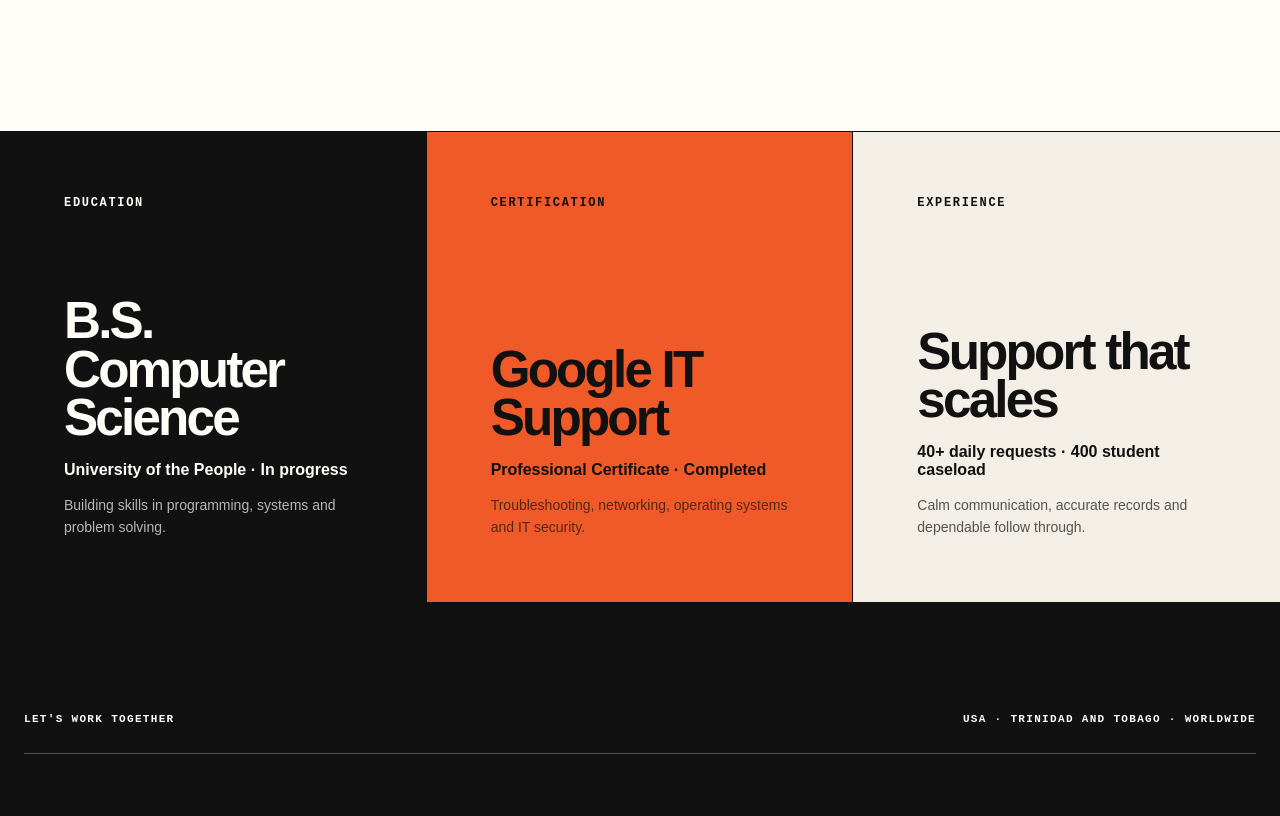
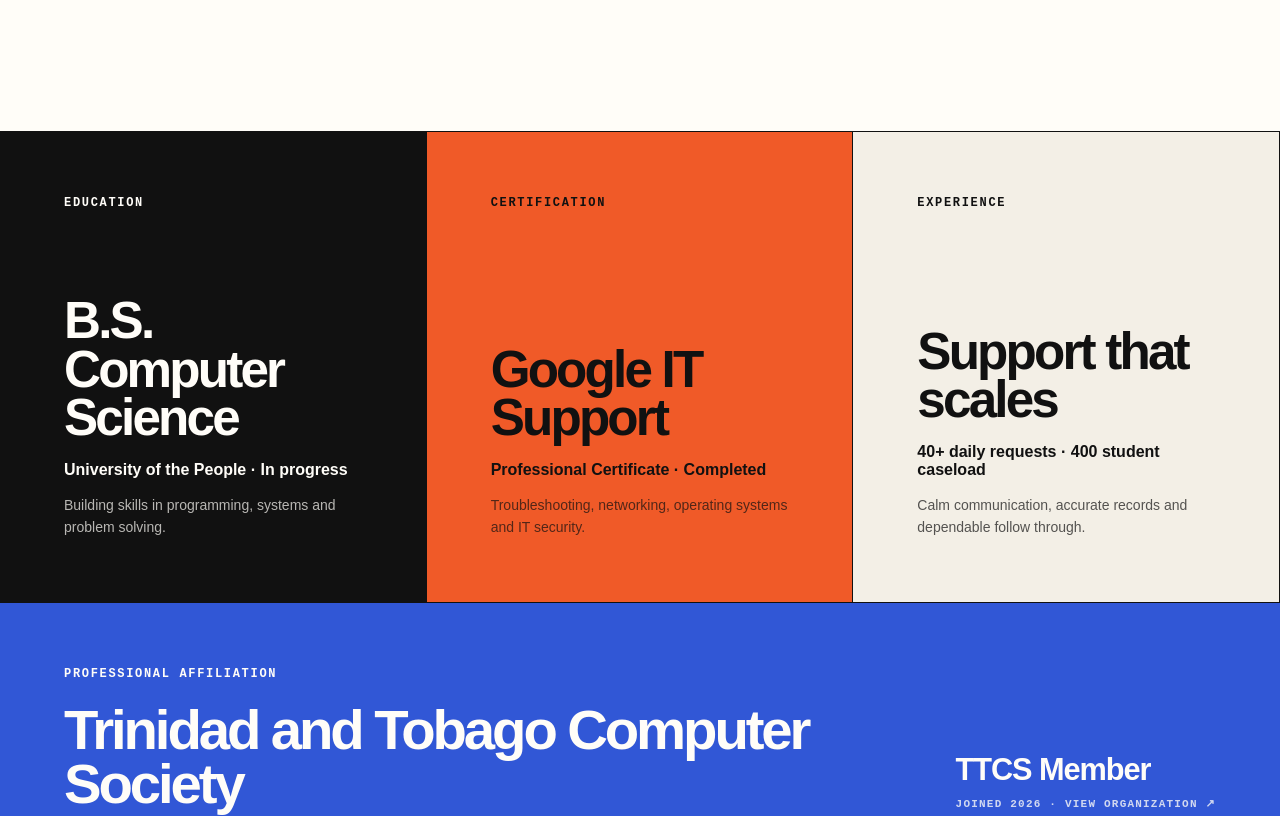
Before and after one commit to ramphalharrilal/ramphalharrilal.github.io, a Next.js app: page / in a window 1280 px wide. Shown: the part 11184-12000 px from the top of the page. Built offline with nearby package versions, Linux system fonts and the light colour scheme.

Commit message:
Add TTCS professional affiliation

```diff
--- a/app/globals.css
+++ b/app/globals.css
@@ -413,6 +413,29 @@
 .dark-card { background: var(--ink); color: var(--white); }
 .orange-card { background: var(--orange); }
 .paper-card { background: var(--paper); }
+.affiliation-banner {
+  grid-column: 1 / -1;
+  padding: clamp(34px, 5vw, 72px);
+  display: grid;
+  grid-template-columns: minmax(0, 1.45fr) minmax(250px, .55fr);
+  align-items: end;
+  gap: 36px;
+  background: var(--blue);
+  color: var(--white);
+  border-top: 1px solid var(--ink);
+  transition: background .22s ease;
+}
+.affiliation-banner:hover { background: #2648b8; }
+.affiliation-banner h3 {
+  max-width: 900px;
+  margin: 0;
+  font-size: clamp(36px, 4.4vw, 68px);
+  line-height: .95;
+  letter-spacing: -.055em;
+}
+.affiliation-meta { display: flex; flex-direction: column; align-items: flex-start; gap: 12px; justify-self: end; }
+.affiliation-meta strong { font-size: clamp(24px, 2.4vw, 36px); line-height: 1; letter-spacing: -.035em; }
+.affiliation-meta span { font: 650 11px var(--font-geist-mono), monospace; text-transform: uppercase; letter-spacing: .11em; opacity: .78; }
 
 .contact-section { background: var(--ink); color: var(--white); padding: 110px max(24px, calc((100% - 1440px) / 2)) 122px; }
 .contact-topline { display: flex; justify-content: space-between; gap: 20px; padding-bottom: 28px; border-bottom: 1px solid rgba(255,255,255,.28); font: 600 11px var(--font-geist-mono), monospace; text-transform: uppercase; letter-spacing: .12em; }
@@ -502,6 +525,8 @@
   .skill-group:last-child { border-bottom: 0; }
   .credibility-section { grid-template-columns: 1fr; }
   .credential-card { min-height: 390px; border-right: 0; border-bottom: 1px solid var(--ink); }
+  .affiliation-banner { grid-template-columns: 1fr; align-items: start; }
+  .affiliation-meta { justify-self: start; }
   .credential-card:last-child { border-bottom: 0; }
   .contact-grid { grid-template-columns: 1fr; }
   .contact-card.email-contact, .contact-card.upwork-contact { grid-column: auto; }
--- a/app/page.tsx
+++ b/app/page.tsx
@@ -652,7 +652,7 @@
         </div>
       </section>
 
-      <section className="credibility-section" aria-label="Education and experience">
+      <section className="credibility-section" aria-label="Education, experience and professional affiliation">
         <div className="credential-card dark-card">
           <p className="eyebrow">Education</p>
           <h3>B.S. Computer Science</h3>
@@ -671,6 +671,16 @@
           <p>40+ daily requests · 400 student caseload</p>
           <span>Calm communication, accurate records and dependable follow through.</span>
         </div>
+        <a className="affiliation-banner" href="https://www.ttcs.tt/" target="_blank" rel="noreferrer">
+          <div>
+            <p className="eyebrow">Professional affiliation</p>
+            <h3>Trinidad and Tobago Computer Society</h3>
+          </div>
+          <div className="affiliation-meta">
+            <strong>TTCS Member</strong>
+            <span>Joined 2026 · View organization ↗</span>
+          </div>
+        </a>
       </section>
 
       <section className="contact-section" id="contact">
```
Also changed, not shown: index.html (+1 -1 lines).
